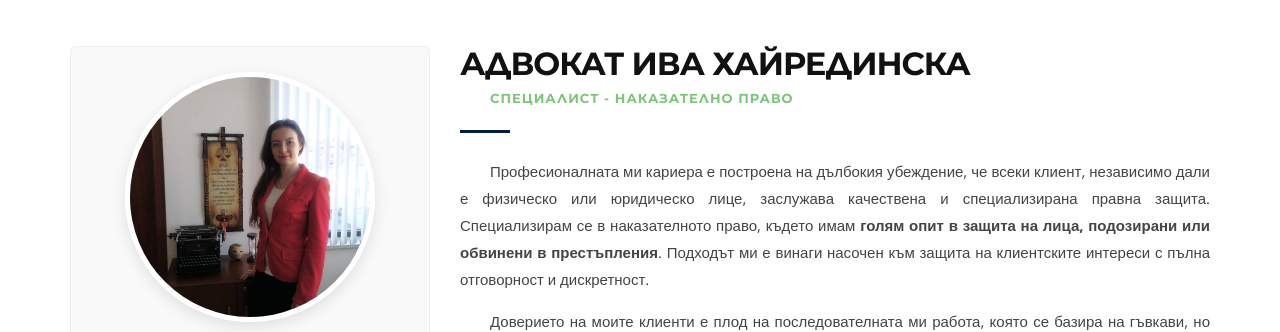
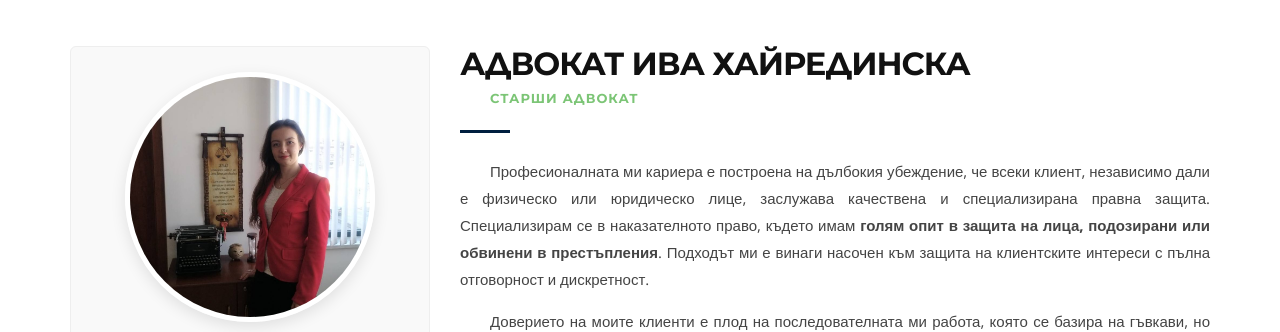
Before and after one commit to NikolaiNikolaev/law-page, a Jekyll site: the page built from kolektiv/advokat-iva-hairedinska.html, in a window 1280 px wide and 900 px high, scrolled down 384 px, cut to the strip 170-502 px from the top of the window. Built offline with Jekyll 4.4.1, drawn with Linux system fonts in a browser that asks for light colours.

Commit message:
Update advokat-iva-hairedinska.html

```diff
--- a/kolektiv/advokat-iva-hairedinska.html
+++ b/kolektiv/advokat-iva-hairedinska.html
@@ -120,7 +120,7 @@
                 <div class="col-md-8 col-sm-7">
 
                     <h2 style="text-align: left; margin-bottom: 5px; font-size: 32px; color: #111;">Адвокат Ива Хайрединска</h2>
-                    <h4 style="color: #7cc576; font-family: 'Montserrat', sans-serif; text-transform: uppercase; font-size: 13px; margin-bottom: 25px; font-weight: 600; letter-spacing: 1px;">Специалист - наказателно право</h4>
+                    <h4 style="color: #7cc576; font-family: 'Montserrat', sans-serif; text-transform: uppercase; font-size: 13px; margin-bottom: 25px; font-weight: 600; letter-spacing: 1px;">Старши адвокат</h4>
 
                     <div style="width: 50px; height: 3px; background: #001F3F; margin-bottom: 25px;"></div>
 
```
